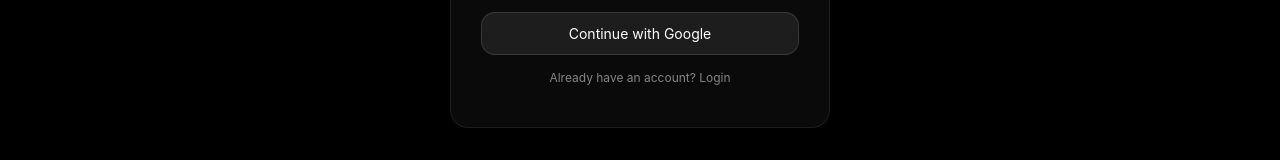
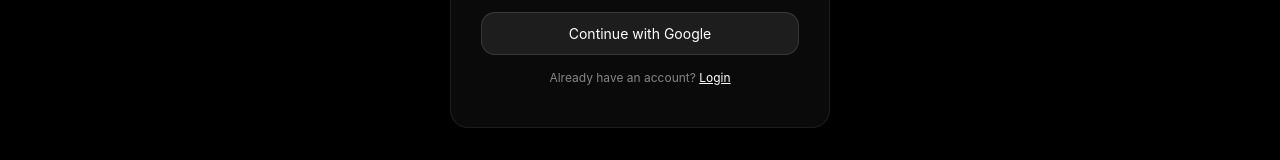
Before and after one commit to aaloopraantha/arpree, a Next.js app: page /register in a window 1280 px wide. Shown: the part 578-738 px from the top of the page. Built offline with nearby package versions, Linux system fonts and the light colour scheme.

Commit message:
Update page.js

```diff
--- a/app/register/page.js
+++ b/app/register/page.js
@@ -70,8 +70,15 @@
           Continue with Google
         </button>
 
+        {/* FIXED LOGIN LINK */}
         <p style={styles.footerText}>
-          Already have an account? Login
+          Already have an account?{' '}
+          <span
+            onClick={() => router.push('/login')}
+            style={styles.link}
+          >
+            Login
+          </span>
         </p>
       </div>
     </main>
@@ -157,4 +164,10 @@
     color: 'rgba(255,255,255,0.5)',
     textAlign: 'center',
   },
+
+  link: {
+    color: '#fff',
+    cursor: 'pointer',
+    textDecoration: 'underline',
+  },
 }
```
